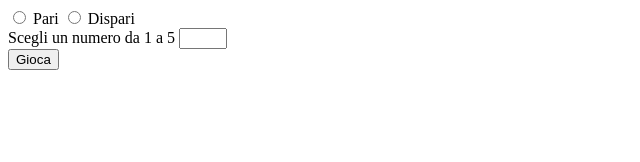
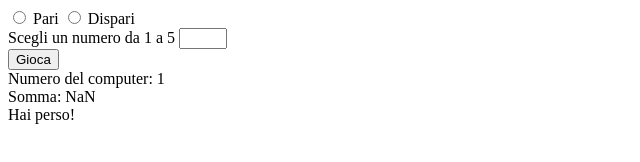
Before and after one commit to alecasentini/js-paliedispari, a plain HTML site: page Pari e Dispari/index.html in a window 1280 px wide. Both pictures are taken after a click on the button "Gioca". Shown: the whole page, without its empty margins (0-640 px from the left). Drawn offline with Linux system fonts and the light colour scheme.

Commit message:
Aggiunta soluzione Pari e Dispari

```diff
--- a/Pari e Dispari/assets/js/main.js
+++ b/Pari e Dispari/assets/js/main.js
@@ -1,4 +1,23 @@
-let pari = document.getElementById ("pari")
-let dispari = document.getElementById ("dispari")
+function gioca(){
+    numberPlayer = parseInt (document.getElementById ("number-player").value);
 
-numberPlayer = parseInt (document.getElementById ("number-player").value)
+    let sceltaPari = document.getElementById ("pari").checked;
+    let sceltaDispari = document.getElementById ("dispari").checked;
+
+    numberCpu = Math.floor((Math.random() * 5) + 1);
+
+    let somma = numberPlayer + numberCpu;
+
+    let risultatoPari = somma % 2 == 0;
+
+    if ((risultatoPari && sceltaPari) || (!risultatoPari && sceltaDispari)){
+        document.getElementById("final-result").innerHTML =`Hai vinto!`
+    }
+
+    else{
+        document.getElementById("final-result").innerHTML =`Hai perso!`
+    }
+
+    document.getElementById("number-cpu").innerHTML = "Numero del computer: " + numberCpu;
+    document.getElementById("somma").innerHTML = "Somma: " + somma;
+}
--- a/Pari e Dispari/index.html
+++ b/Pari e Dispari/index.html
@@ -17,7 +17,7 @@
         <input type="number" id="number-player" min="1" max="5">
     </div>
 
-    <button>Gioca</button>
+    <button onclick="gioca()">Gioca</button>
 
     <div id="number-cpu">
     </div>
```
